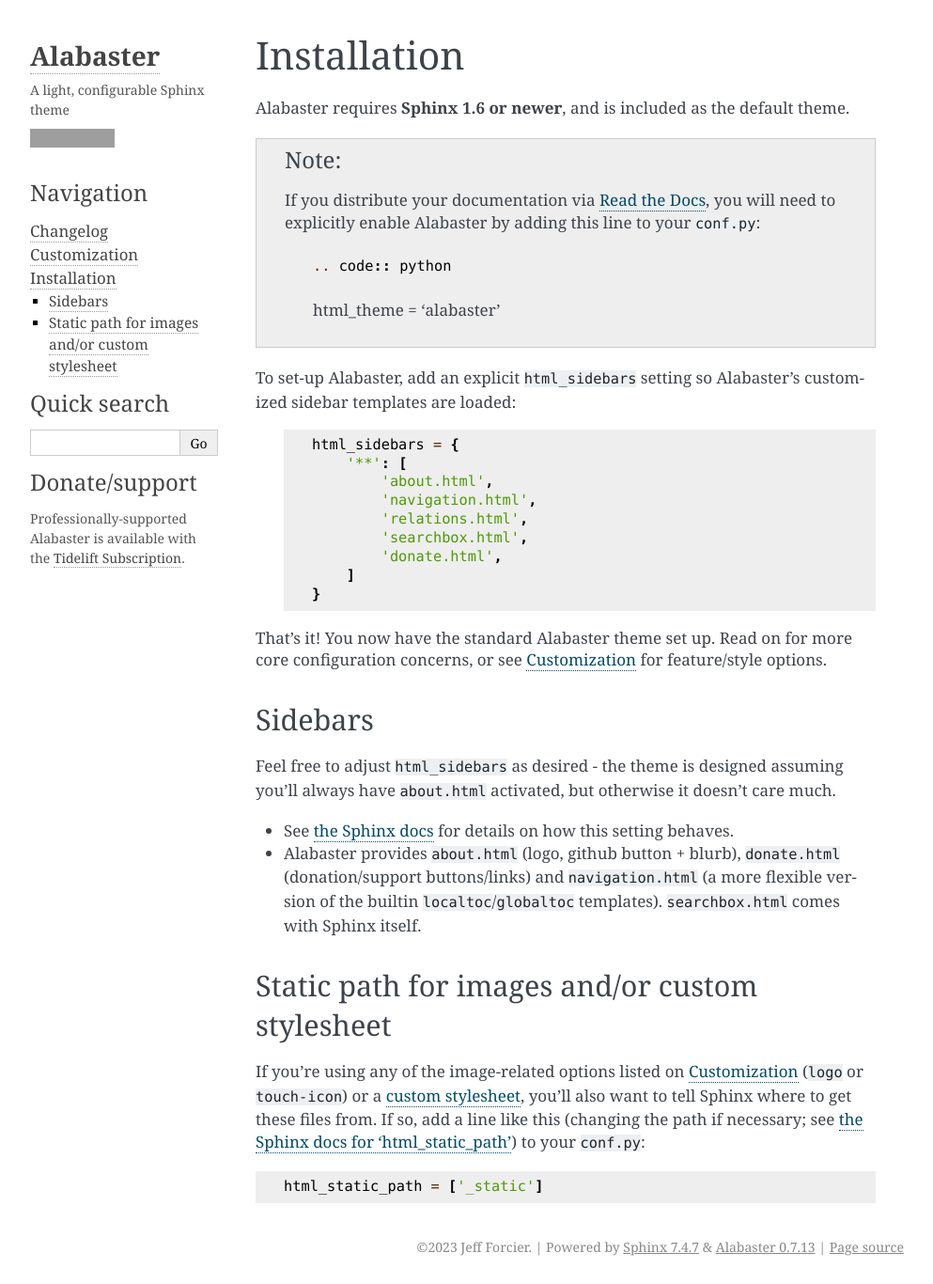
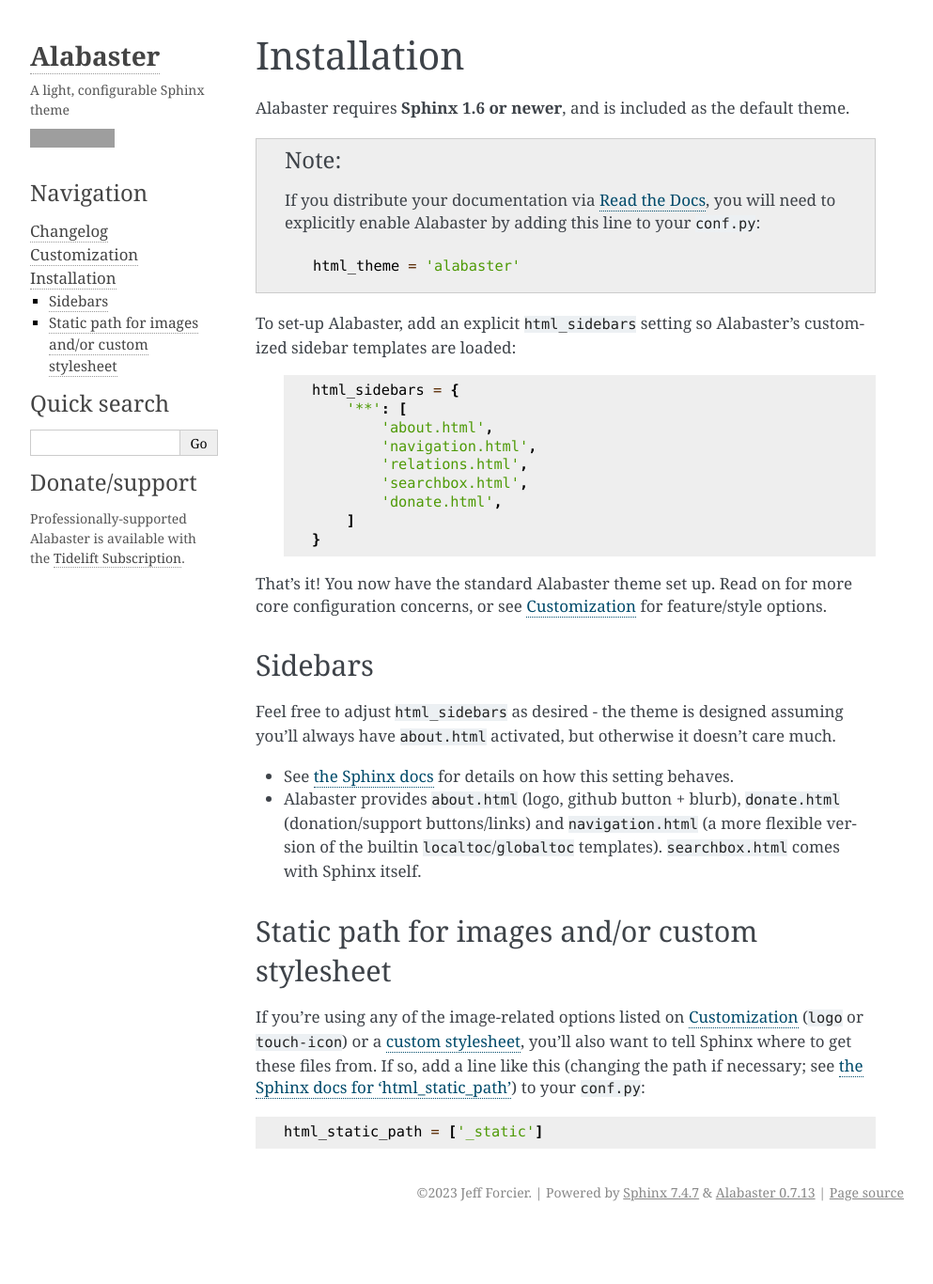
Before and after one commit to sphinx-doc/alabaster, a Sphinx documentation site: the page built from docs/installation.rst, in a window 1280 px wide and 1366 px high. Shown: the whole window at 94% size, without its empty margins (148-1141 px from the left). Built offline with Sphinx 7.4.7, drawn with Linux system fonts in a browser that asks for light colours; grey boxes are pictures that could not be loaded.

Commit message:
Use consistent literal block syntax

```diff
--- a/docs/changelog.rst
+++ b/docs/changelog.rst
@@ -64,7 +64,9 @@ Changelog
   .. note::
     You can always go back to the old values by :ref:`explicitly setting
     <theme-options>` ``font_family`` and/or ``head_font_family`` in your
-    ``conf.py``'s ``html_theme_options``, e.g.::
+    ``conf.py``'s ``html_theme_options``, e.g.:
+
+    .. code-block:: python
 
         html_theme_options = {
             'description': 'My awesome project',
--- a/docs/installation.rst
+++ b/docs/installation.rst
@@ -8,9 +8,9 @@ theme.
 .. note::
   If you distribute your documentation via `Read the Docs
   <https://readthedocs.org>`_, you will need to explicitly enable
-  Alabaster by adding this line to your ``conf.py``::
+  Alabaster by adding this line to your ``conf.py``:
 
-  .. code:: python
+  .. code-block:: python
 
      html_theme = 'alabaster'
 
```
